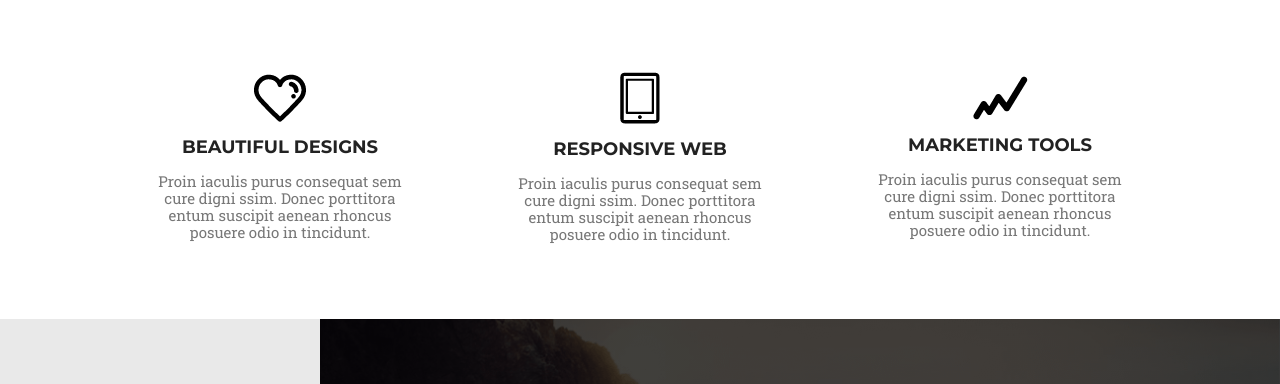
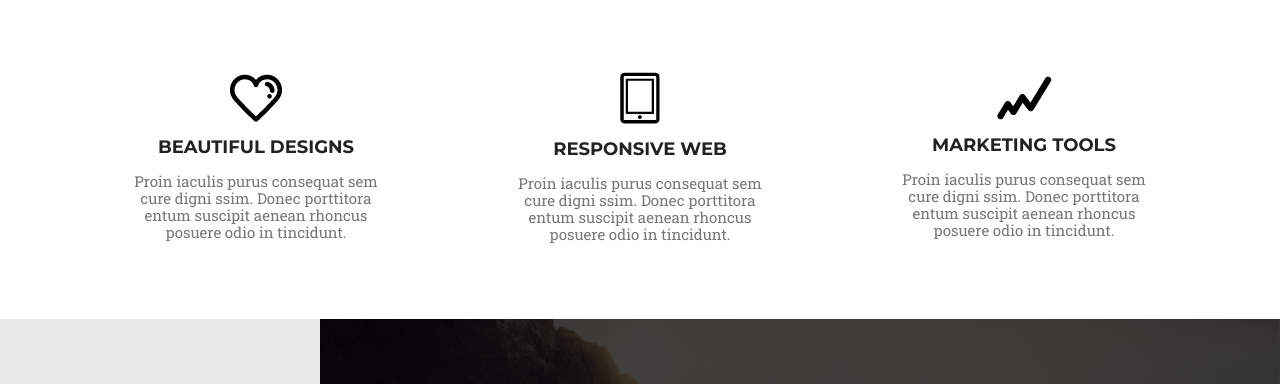
Before and after one commit to Mateusz-Szczepaniak/WebDev-Challenge-3, a plain HTML site: page index.html in a window 1280 px wide. Shown: the part 737-1121 px from the top of the page. Drawn offline with Linux system fonts and the light colour scheme.

Commit message:
Update style.css

```diff
--- a/css/style.css
+++ b/css/style.css
@@ -398,9 +398,8 @@ html{
         padding: 7rem 0 6rem 0;
     }
     .services__main{
-        justify-content: space-evenly;
+        justify-content: space-around;
         padding: 3rem 0 0;
-        margin: 0 auto;
     }
     .secondary-title{
         font-size: 4rem;
```
